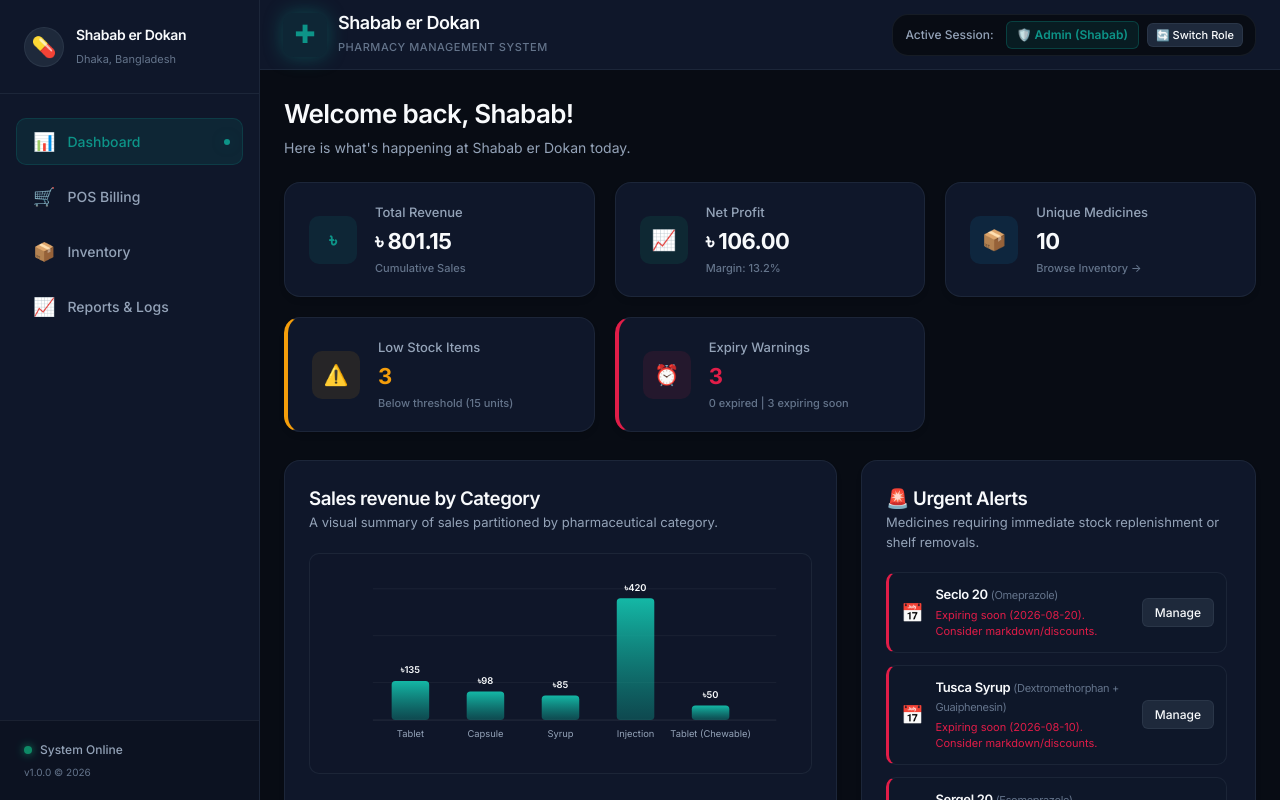
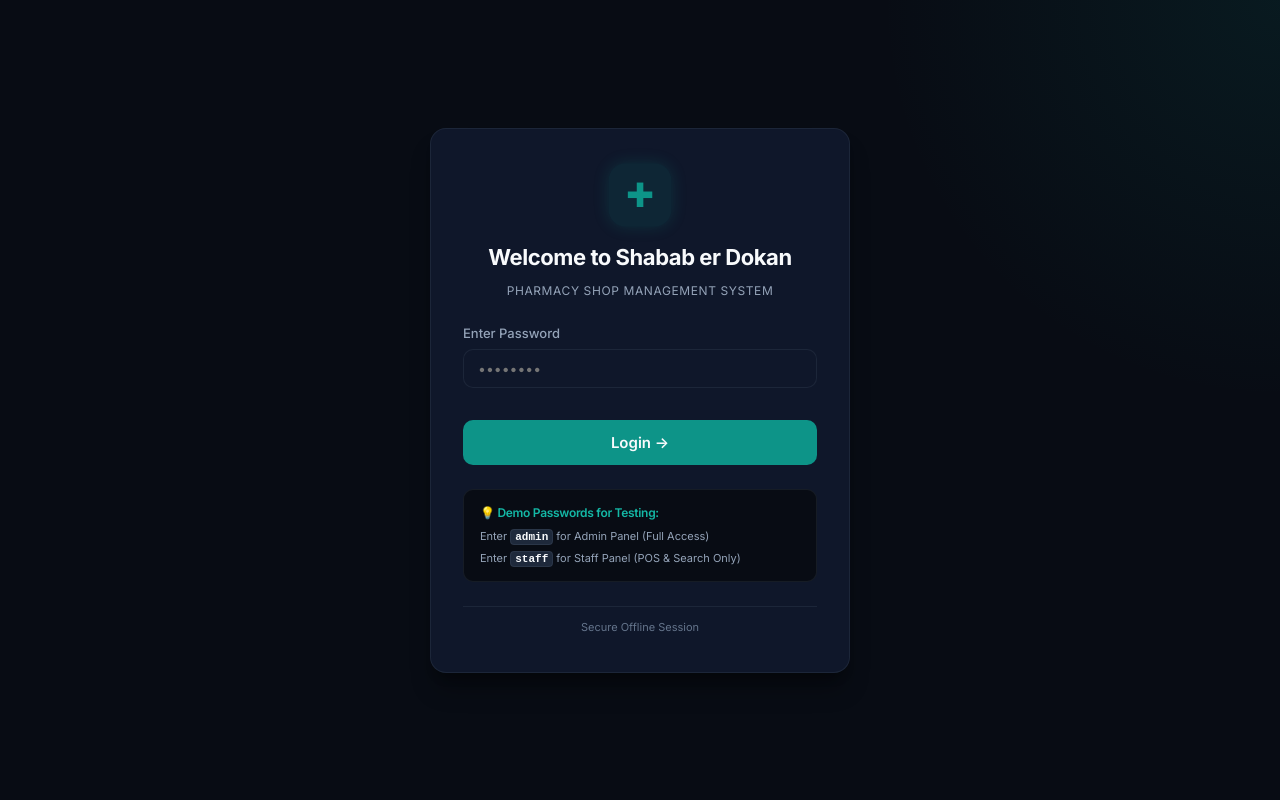
Before and after one commit to arfan-37/Upajela-Pharmacy7, a React (Vite) app: page / in a window 1280 px wide. Shown: the top 800 px of the page. Built offline with nearby package versions, Linux system fonts and the light colour scheme.

Commit message:
feat: add password-protected Login page for Admin and Staff

```diff
--- a/src/App.jsx
+++ b/src/App.jsx
@@ -5,10 +5,20 @@ import Dashboard from './components/Dashboard';
 import POS from './components/POS';
 import Inventory from './components/Inventory';
 import Reports from './components/Reports';
+import Login from './components/Login';
 import { initialMedicines, initialTransactions } from './utils/mockData';
 import './App.css';
 
 function App() {
+  // Authentication States
+  const [isLoggedIn, setIsLoggedIn] = useState(() => {
+    return localStorage.getItem('shabab_logged_in') === 'true';
+  });
+
+  const [currentRole, setCurrentRole] = useState(() => {
+    return localStorage.getItem('shabab_role') || 'Staff';
+  });
+
   // Global States (preserves state across browser tabs using localStorage)
   const [medicines, setMedicines] = useState(() => {
     const saved = localStorage.getItem('shabab_medicines');
@@ -21,7 +31,6 @@ function App() {
   });
 
   const [activeTab, setActiveTab] = useState('dashboard');
-  const [currentRole, setCurrentRole] = useState('Admin'); // Can switch between 'Admin' and 'Staff'
 
   // Persist states to Local Storage on change
   useEffect(() => {
@@ -38,6 +47,20 @@ function App() {
       setActiveTab('dashboard');
     }
   }, [currentRole, activeTab]);
+
+  // Authentication Handlers
+  const handleLogin = (role) => {
+    setCurrentRole(role);
+    setIsLoggedIn(true);
+    localStorage.setItem('shabab_role', role);
+    localStorage.setItem('shabab_logged_in', 'true');
+    setActiveTab('dashboard'); // reset to dashboard on login
+  };
+
+  const handleLogout = () => {
+    setIsLoggedIn(false);
+    localStorage.removeItem('shabab_logged_in');
+  };
 
   // Inventory Management State Mutation handlers
   const handleAddMedicine = (newMed) => {
@@ -122,6 +145,11 @@ function App() {
     }
   };
 
+  // Render Login view if session is not authenticated
+  if (!isLoggedIn) {
+    return <Login onLoginSuccess={handleLogin} />;
+  }
+
   return (
     <div className="app-container">
       {/* Sidebar Panel Navigation */}
@@ -135,7 +163,7 @@ function App() {
       <div className="main-content">
         <Header
           currentRole={currentRole}
-          setCurrentRole={setCurrentRole}
+          onLogout={handleLogout}
         />
         {renderActiveView()}
       </div>
--- a/src/components/Header.css
+++ b/src/components/Header.css
@@ -100,7 +100,7 @@
   border: 1px solid rgba(14, 165, 233, 0.3);
 }
 
-.switch-role-btn {
+.logout-btn {
   font-size: 11px;
   padding: 4px 8px;
   border-radius: var(--radius-sm);
@@ -108,8 +108,8 @@
   transition: all var(--transition-fast);
 }
 
-.switch-role-btn:hover {
-  background-color: var(--accent);
-  border-color: var(--accent);
+.logout-btn:hover {
+  background-color: var(--danger);
+  border-color: var(--danger);
   color: white;
 }
--- a/src/components/Header.jsx
+++ b/src/components/Header.jsx
@@ -1,7 +1,7 @@
 import React from 'react';
 import './Header.css';
 
-export default function Header({ currentRole, setCurrentRole }) {
+export default function Header({ currentRole, onLogout }) {
   return (
     <header className="app-header">
       <div className="header-logo">
@@ -20,11 +20,11 @@ export default function Header({ currentRole, setCurrentRole }) {
               {currentRole === 'Admin' ? '🛡️ Admin (Shabab)' : '🧑‍⚕️ Staff (Assistant)'}
             </span>
             <button
-              className="btn btn-secondary btn-sm switch-role-btn"
-              onClick={() => setCurrentRole(currentRole === 'Admin' ? 'Staff' : 'Admin')}
-              title="Toggle role for testing permissions"
+              className="btn btn-secondary btn-sm logout-btn"
+              onClick={onLogout}
+              title="Log out of system"
             >
-              🔄 Switch Role
+              🚪 Log Out
             </button>
           </div>
         </div>
--- /dev/null
+++ b/src/components/Login.css
@@ -0,0 +1,138 @@
+.login-page-container {
+  min-height: 100vh;
+  display: flex;
+  align-items: center;
+  justify-content: center;
+  background-color: var(--bg-primary);
+  background-image: radial-gradient(circle at top right, rgba(13, 148, 136, 0.1), transparent 400px);
+  padding: 20px;
+}
+
+.login-card {
+  max-width: 420px;
+  width: 100%;
+  padding: 36px 32px;
+  display: flex;
+  flex-direction: column;
+  gap: 24px;
+  border-radius: var(--radius-lg);
+  box-shadow: 0 20px 25px -5px rgba(0, 0, 0, 0.3), 0 10px 10px -5px rgba(0, 0, 0, 0.2);
+}
+
+.login-brand {
+  text-align: center;
+  display: flex;
+  flex-direction: column;
+  align-items: center;
+  gap: 8px;
+}
+
+.login-logo-cross {
+  font-size: 32px;
+  color: var(--accent);
+  background: var(--accent-light);
+  width: 60px;
+  height: 60px;
+  display: flex;
+  align-items: center;
+  justify-content: center;
+  border-radius: var(--radius-lg);
+  box-shadow: 0 0 15px rgba(13, 148, 136, 0.2);
+  margin-bottom: 8px;
+  animation: pulse-login 2s infinite alternate;
+}
+
+@keyframes pulse-login {
+  0% { transform: scale(1); }
+  100% { transform: scale(1.05); }
+}
+
+.login-brand h2 {
+  font-size: 22px;
+  font-weight: 700;
+  color: var(--text-primary);
+  letter-spacing: -0.02em;
+}
+
+.login-subtitle {
+  font-size: 12px;
+  color: var(--text-secondary);
+  text-transform: uppercase;
+  letter-spacing: 0.05em;
+}
+
+.login-form {
+  display: flex;
+  flex-direction: column;
+  gap: 16px;
+}
+
+.input-error {
+  border-color: var(--danger) !important;
+  box-shadow: 0 0 0 2px var(--danger-light) !important;
+}
+
+.login-error-text {
+  font-size: 12px;
+  color: var(--danger);
+  font-weight: 500;
+}
+
+.login-submit-btn {
+  width: 100%;
+  padding: 12px;
+  font-size: 15px;
+  font-weight: 600;
+}
+
+/* Shake Animation */
+@keyframes loginShake {
+  0%, 100% { transform: translateX(0); }
+  20%, 60% { transform: translateX(-8px); }
+  40%, 80% { transform: translateX(8px); }
+}
+
+.shake-anim {
+  animation: loginShake 0.4s ease-in-out;
+}
+
+/* Demo Credentials Info */
+.demo-credentials-box {
+  background-color: var(--bg-primary);
+  border: 1px solid var(--border);
+  border-radius: var(--radius-md);
+  padding: 14px 16px;
+}
+
+.demo-credentials-box h4 {
+  font-size: 12px;
+  color: var(--accent-hover);
+  margin-bottom: 6px;
+}
+
+.demo-credentials-box ul {
+  list-style: none;
+  font-size: 11px;
+  color: var(--text-secondary);
+  display: flex;
+  flex-direction: column;
+  gap: 4px;
+}
+
+.demo-credentials-box code {
+  background-color: var(--bg-card);
+  padding: 1px 4px;
+  border-radius: 4px;
+  font-family: monospace;
+  color: var(--text-primary);
+  border: 1px solid var(--border);
+  font-weight: bold;
+}
+
+.login-footer {
+  text-align: center;
+  font-size: 11px;
+  color: var(--text-muted);
+  border-top: 1px solid var(--border);
+  padding-top: 12px;
+}
--- /dev/null
+++ b/src/components/Login.jsx
@@ -0,0 +1,75 @@
+import React, { useState } from 'react';
+import './Login.css';
+
+export default function Login({ onLoginSuccess }) {
+  const [password, setPassword] = useState('');
+  const [error, setError] = useState('');
+  const [isShaking, setIsShaking] = useState(false);
+
+  const handleSubmit = (e) => {
+    e.preventDefault();
+    setError('');
+    setIsShaking(false);
+
+    const trimmedPassword = password.trim();
+
+    if (trimmedPassword === 'admin') {
+      onLoginSuccess('Admin');
+    } else if (trimmedPassword === 'staff') {
+      onLoginSuccess('Staff');
+    } else {
+      setError('Invalid password. Try using "admin" or "staff".');
+      setIsShaking(true);
+      // Reset shake after animation completes
+      setTimeout(() => setIsShaking(false), 500);
+    }
+  };
+
+  return (
+    <div className="login-page-container">
+      <div className={`glass-card login-card ${isShaking ? 'shake-anim' : ''}`}>
+        <div className="login-brand">
+          <span className="login-logo-cross">✚</span>
+          <h2>Welcome to Shabab er Dokan</h2>
+          <p className="login-subtitle">Pharmacy Shop Management System</p>
+        </div>
+
+        <form onSubmit={handleSubmit} className="login-form">
+          <div className="form-group">
+            <label className="form-label" htmlFor="loginPass">Enter Password</label>
+            <input
+              type="password"
+              id="loginPass"
+              required
+              placeholder="••••••••"
+              className={`form-control ${error ? 'input-error' : ''}`}
+              value={password}
+              onChange={(e) => {
+                setPassword(e.target.value);
+                if (error) setError('');
+              }}
+            />
+          </div>
+
+          {error && <span className="login-error-text">{error}</span>}
+
+          <button type="submit" className="btn btn-primary login-submit-btn">
+            Login &rarr;
+          </button>
+        </form>
+
+        <div className="demo-credentials-box">
+          <h4>💡 Demo Passwords for Testing:</h4>
+          <ul>
+            <li>Enter <code>admin</code> for Admin Panel (Full Access)</li>
+            <li>Enter <code>staff</code> for Staff Panel (POS &amp; Search Only)</li>
+          </ul>
+        </div>
+
+        <div className="login-footer">
+          <span>Secure Offline Session</span>
+        </div>
+      </div>
+    </div>
+  );
+}
```
